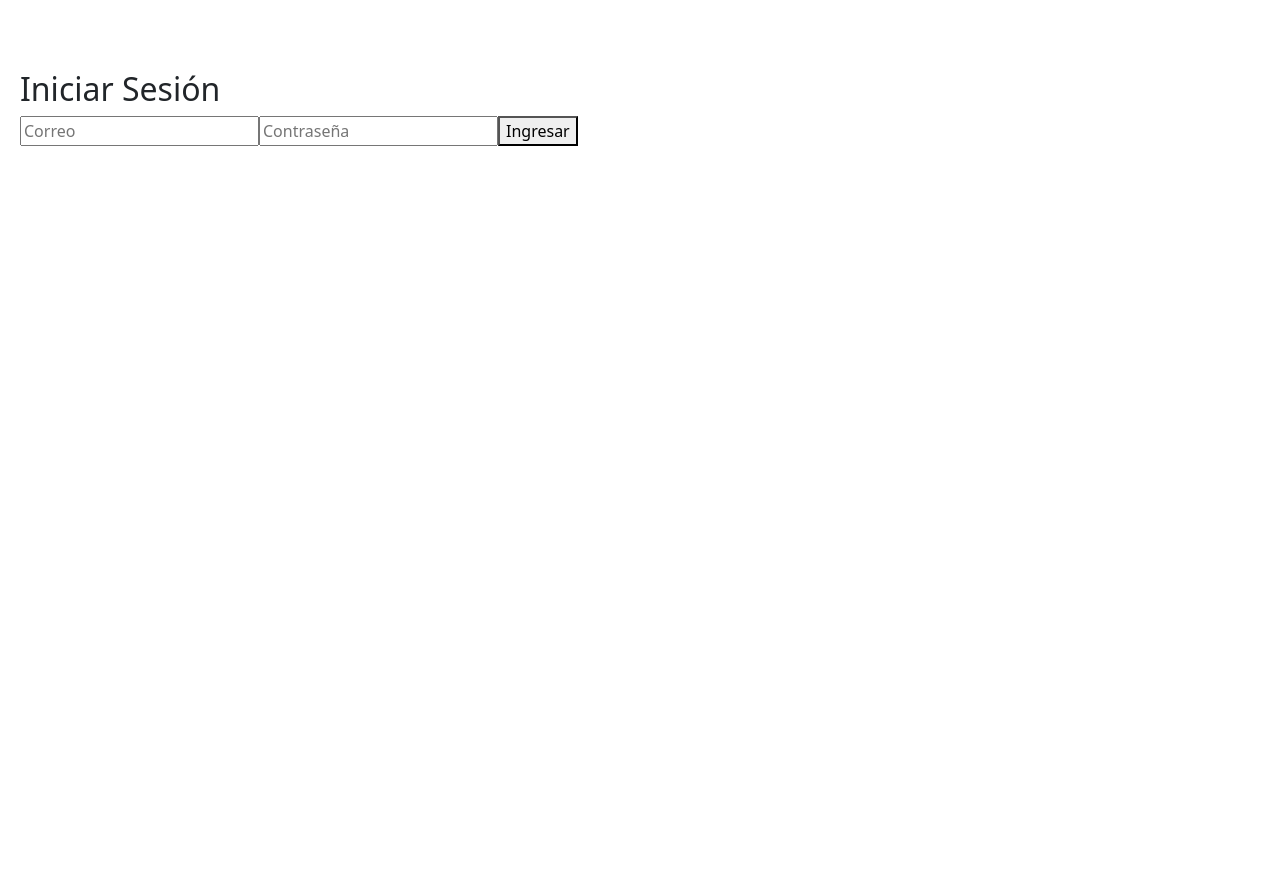
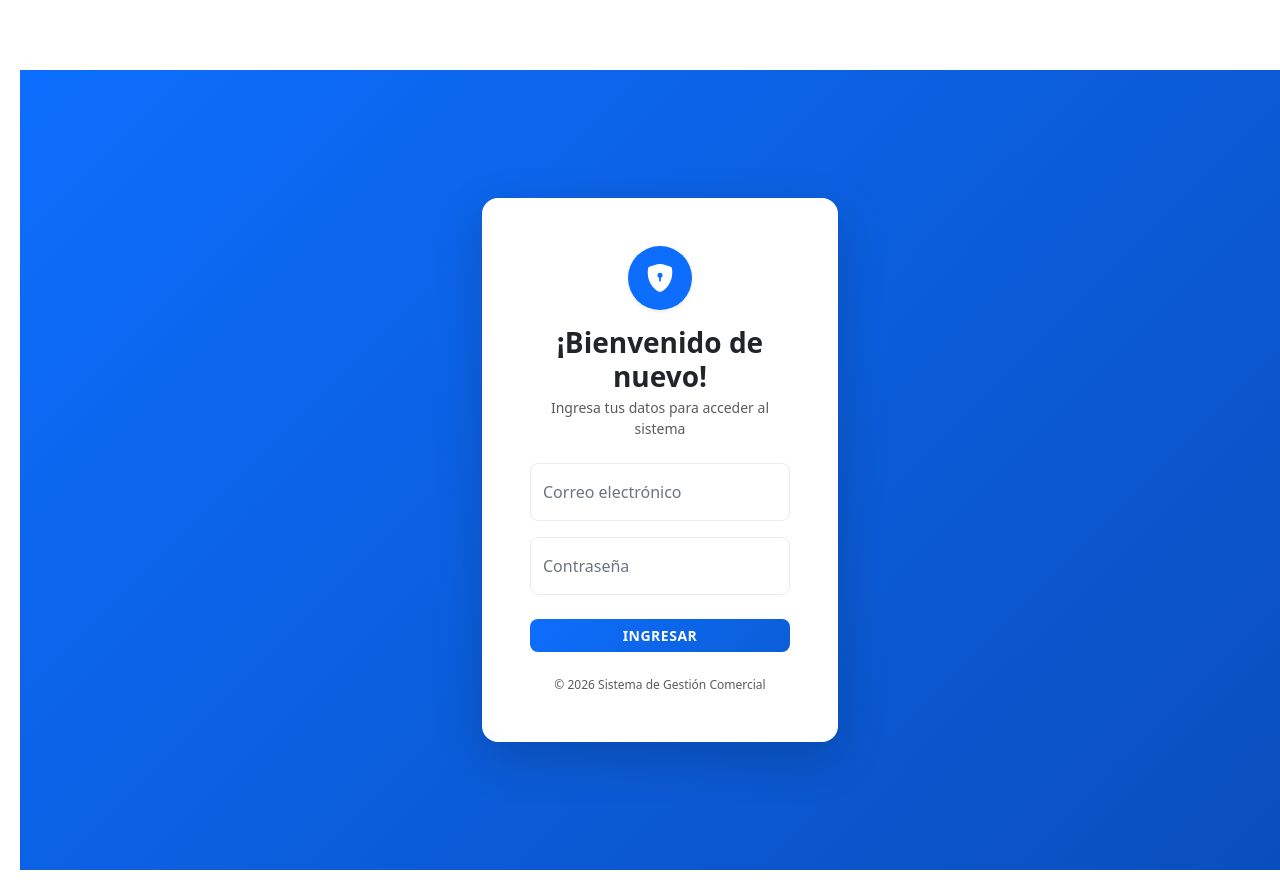
Before and after one commit to ismaelis123/bd, a React (Vite) app: page /login in a window 1280 px wide. Before the commit the page ends 800 px from the top, so only its background shows below. Built offline with nearby package versions, Linux system fonts and the light colour scheme.

Commit message:
ultimo cambio de esa mrd componer el login chanchada ese

```diff
--- a/src/login/FormularioLogin.jsx
+++ b/src/login/FormularioLogin.jsx
@@ -1,89 +1,95 @@
-import { useState } from "react";
-
-import { useNavigate } from "react-router-dom";
-
+import React, { useState } from "react";
+import { Form, Button, Alert, FloatingLabel } from "react-bootstrap";
 import { supabase } from "../database/supabaseconfig";
 
-const FormularioLogin = () => {
-
-  const [email, setEmail] =
-    useState("");
-
-  const [password, setPassword] =
-    useState("");
-
-  const navigate = useNavigate();
+// Recibimos setSesion desde el padre para cambiar el estado global en caliente
+const FormularioLogin = ({ setSesion }) => {
+  const [email, setEmail] = useState("");
+  const [password, setPassword] = useState("");
+  const [errorMsg, setErrorMsg] = useState("");
+  const [autenticando, setAutenticando] = useState(false);
 
   const iniciarSesion = async (e) => {
+    e.preventDefault();
+    setErrorMsg("");
+    setAutenticando(true); // Congela los inputs para evitar doble clic
 
-    e.preventDefault();
-
-    // LOGIN NORMAL
-    const { error } =
-      await supabase.auth.signInWithPassword({
+    try {
+      // Tu lógica real de LOGIN NORMAL con Supabase
+      const { data, error } = await supabase.auth.signInWithPassword({
         email,
-        password
+        password,
       });
 
-    // ERROR
-    if (error) {
+      if (error) throw error;
 
+      // Si todo sale bien, guardamos la sesión. El padre se encarga de redirigir a "/"
+      if (data?.session && setSesion) {
+        setSesion(data.session);
+      }
+    } catch (error) {
       console.log(error);
-
-      alert(
-        "Credenciales incorrectas"
-      );
-
-      return;
+      setErrorMsg("Credenciales incorrectas. Revisá bien el correo o la contraseña, mae.");
+    } finally {
+      setAutenticando(false);
     }
-
-    // REDIRECCIONAR
-    navigate("/");
-
   };
 
   return (
+    <Form onSubmit={iniciarSesion}>
+      {/* Alerta de Error estilizada sin molestos alerts del navegador */}
+      {errorMsg && (
+        <Alert variant="danger" className="py-2 px-3 small border-0 text-center rounded-3 mb-3">
+          {errorMsg}
+        </Alert>
+      )}
 
-    <div className="login-card">
+      {/* Input de Correo con Label Flotante Dinámico */}
+      <FloatingLabel controlId="floatingInput" label="Correo electrónico" className="mb-3 text-secondary">
+        <Form.Control
+          type="email"
+          placeholder="nombre@correo.com"
+          value={email}
+          onChange={(e) => setEmail(e.target.value)}
+          required
+          className="border-light-subtle rounded-3"
+          style={{ fontSize: "15px", boxShadow: "none" }}
+          disabled={autenticando}
+        />
+      </FloatingLabel>
 
-      <h2>
-        Iniciar Sesión
-      </h2>
-
-      <form onSubmit={iniciarSesion}>
-
-        <input
-          type="email"
-          placeholder="Correo"
-          value={email}
-          onChange={(e) =>
-            setEmail(e.target.value)
-          }
-          required
-        />
-
-        <input
+      {/* Input de Contraseña con Label Flotante Dinámico */}
+      <FloatingLabel controlId="floatingPassword" label="Contraseña" className="mb-4 text-secondary">
+        <Form.Control
           type="password"
           placeholder="Contraseña"
           value={password}
-          onChange={(e) =>
-            setPassword(e.target.value)
-          }
+          onChange={(e) => setPassword(e.target.value)}
           required
+          className="border-light-subtle rounded-3"
+          style={{ fontSize: "15px", boxShadow: "none" }}
+          disabled={autenticando}
         />
+      </FloatingLabel>
 
-        <button type="submit">
-
-          Ingresar
-
-        </button>
-
-      </form>
-
-    </div>
-
+      {/* Botón Estilizado con Gradiente y Feedback de Carga */}
+      <Button
+        variant="primary"
+        type="submit"
+        className="w-100 py-2.5 fw-semibold rounded-3 text-uppercase"
+        style={{
+          fontSize: "14px",
+          letterSpacing: "0.5px",
+          background: "linear-gradient(135deg, #0d6efd 0%, #0b5ed7 100%)",
+          border: "none",
+          transition: "all 0.2s ease"
+        }}
+        disabled={autenticando}
+      >
+        {autenticando ? "Validando..." : "Ingresar"}
+      </Button>
+    </Form>
   );
-
 };
 
 export default FormularioLogin;
--- a/src/views/Login.jsx
+++ b/src/views/Login.jsx
@@ -1,10 +1,10 @@
-import { useEffect, useState } from "react";
+import React, { useEffect, useState } from "react";
 import { supabase } from "../database/supabaseconfig";
 import FormularioLogin from "../login/FormularioLogin";
 import { Navigate } from "react-router-dom";
+import { Container, Row, Col, Card, Spinner } from "react-bootstrap";
 
 function Login() {
-
   const [sesion, setSesion] = useState(null);
   const [cargando, setCargando] = useState(true);
 
@@ -18,13 +18,71 @@ function Login() {
     check();
   }, []);
 
-  if (cargando) return <p>Cargando...</p>;
+  // Pantalla de carga estilizada con un Spinner de Bootstrap centrado
+  if (cargando) {
+    return (
+      <div
+        className="d-flex justify-content-center align-items-center bg-light"
+        style={{ height: "100vh", width: "100vw" }}
+      >
+        <div className="text-center">
+          <Spinner animation="border" variant="primary" role="status" className="mb-2" />
+          <p className="text-secondary fw-medium">Validando credenciales...</p>
+        </div>
+      </div>
+    );
+  }
 
   if (sesion) return <Navigate to="/" />;
 
   return (
-    <div className="login-container">
-      <FormularioLogin setSesion={setSesion} />
+    <div
+      className="d-flex justify-content-center align-items-center p-3"
+      style={{
+        height: "100vh",
+        width: "100vw",
+        background: "linear-gradient(135deg, #0d6efd 0%, #0a4ebd 100%)"
+      }}
+    >
+      <Container>
+        <Row className="justify-content-center">
+          <Col xs={12} sm={10} md={7} lg={5} xl={4}>
+            {/* Tarjeta de Login Estilizada */}
+            <Card className="border-0 shadow-lg rounded-4 overflow-hidden bg-white animate__animated animate__fadeIn">
+              <Card.Body className="p-4 p-sm-5">
+
+                {/* Encabezado / Logo */}
+                <div className="text-center mb-4">
+                  <div
+                    className="bg-primary text-white d-inline-flex align-items-center justify-content-center rounded-circle mb-3 shadow-sm"
+                    style={{ width: "64px", height: "64px" }}
+                  >
+                    {/* Ícono de candado/seguridad en SVG nativo */}
+                    <svg xmlns="http://www.w3.org/2000/svg" width="28" height="28" fill="currentColor" className="bi bi-shield-lock-fill" viewBox="0 0 16 16">
+                      <path fillRule="evenodd" d="M8 0c-.69 0-1.843.265-2.928.56-1.11.3-2.229.655-2.887.87a1.54 1.54 0 0 0-1.044 1.262c-.596 4.477.787 7.795 2.465 9.99a11.8 11.8 0 0 0 2.517 2.453c.386.273.744.482 1.048.625.28.132.581.24.829.24s.548-.108.829-.24a7 7 0 0 0 1.048-.625 11.8 11.8 0 0 0 2.517-2.453c1.678-2.195 3.061-5.513 2.465-9.99a1.54 1.54 0 0 0-1.044-1.263 63 63 0 0 0-2.887-.87C9.843.266 8.69 0 8 0m0 5a1.5 1.5 0 0 1 .5 2.915V9.5a.5.5 0 0 1-1 0V7.915A1.5 1.5 0 0 1 8 5"/>
+                    </svg>
+                  </div>
+                  <h3 className="fw-bold text-dark mb-1">¡Bienvenido de nuevo!</h3>
+                  <p className="text-muted small">Ingresa tus datos para acceder al sistema</p>
+                </div>
+
+                {/* Formulario de Login */}
+                <div className="mt-2">
+                  <FormularioLogin setSesion={setSesion} />
+                </div>
+
+                {/* Pie de la tarjeta (Opcional/Estético) */}
+                <div className="text-center mt-4">
+                  <p className="text-muted mb-0" style={{ fontSize: "12px" }}>
+                    © {new Date().getFullYear()} Sistema de Gestión Comercial
+                  </p>
+                </div>
+
+              </Card.Body>
+            </Card>
+          </Col>
+        </Row>
+      </Container>
     </div>
   );
 }
```
